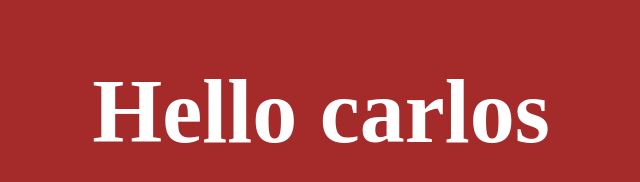
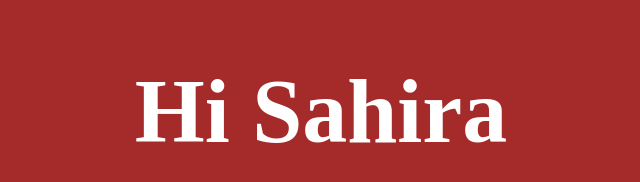
Before and after one commit to kouayep/ProjetGit, a plain HTML site: page index.html in a window 1280 px wide. Shown: the whole page, without its empty margins (319-959 px from the left). Drawn offline with Linux system fonts and the light colour scheme.

Commit message:
hi sahira

```diff
--- a/index.html
+++ b/index.html
@@ -18,6 +18,6 @@
     </style>
 </head>
 <body>
-   <h1>Hello carlos</h1>
+   <h1>Hi Sahira</h1>
 </body>
 </html>
```
